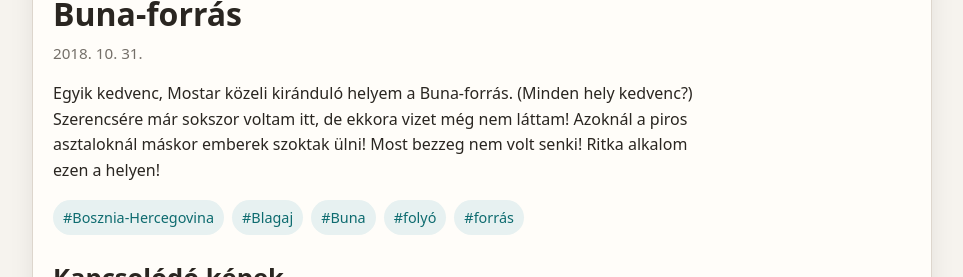
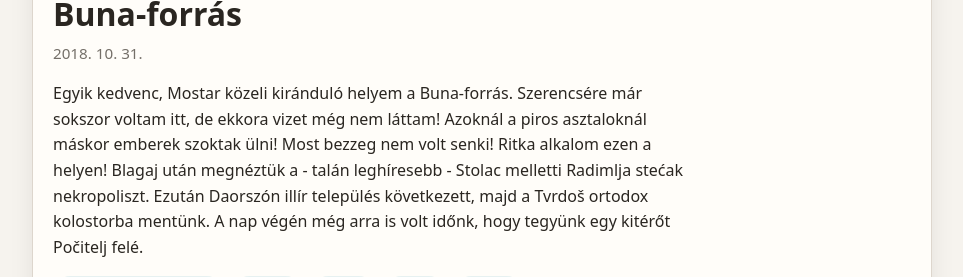
Before and after one commit to havassy/fotoblog, a Jekyll site: the page built from _posts/2018-10-31-blagaj_buna.md, in a window 1280 px wide and 900 px high, scrolled down 615 px, cut to the strip 178-455 px from the top of the window. Shown: the whole strip, without its empty margins (158-1121 px from the left). Built offline with Jekyll 4.4.1, drawn with Linux system fonts in a browser that asks for light colours.

Commit message:
Auto-create/update posts from images [skip ci]

```diff
--- a/_posts/2018-10-31-blagaj_buna.md
+++ b/_posts/2018-10-31-blagaj_buna.md
@@ -16,4 +16,4 @@ tags:
 description: "Egyik kedvenc, Mostar közeli kiránduló helyem a Buna-forrás."
 ---
 
-Egyik kedvenc, Mostar közeli kiránduló helyem a Buna-forrás. (Minden hely kedvenc?) Szerencsére már sokszor voltam itt, de ekkora vizet még nem láttam! Azoknál a piros asztaloknál máskor emberek szoktak ülni! Most bezzeg nem volt senki! Ritka alkalom ezen a helyen!
+Egyik kedvenc, Mostar közeli kiránduló helyem a Buna-forrás. Szerencsére már sokszor voltam itt, de ekkora vizet még nem láttam! Azoknál a piros asztaloknál máskor emberek szoktak ülni! Most bezzeg nem volt senki! Ritka alkalom ezen a helyen! Blagaj után megnéztük a - talán leghíresebb - Stolac melletti Radimlja stećak nekropoliszt. Ezután Daorszón illír település következett, majd a Tvrdoš ortodox kolostorba mentünk. A nap végén még arra is volt időnk, hogy tegyünk egy kitérőt Počitelj felé.
```
